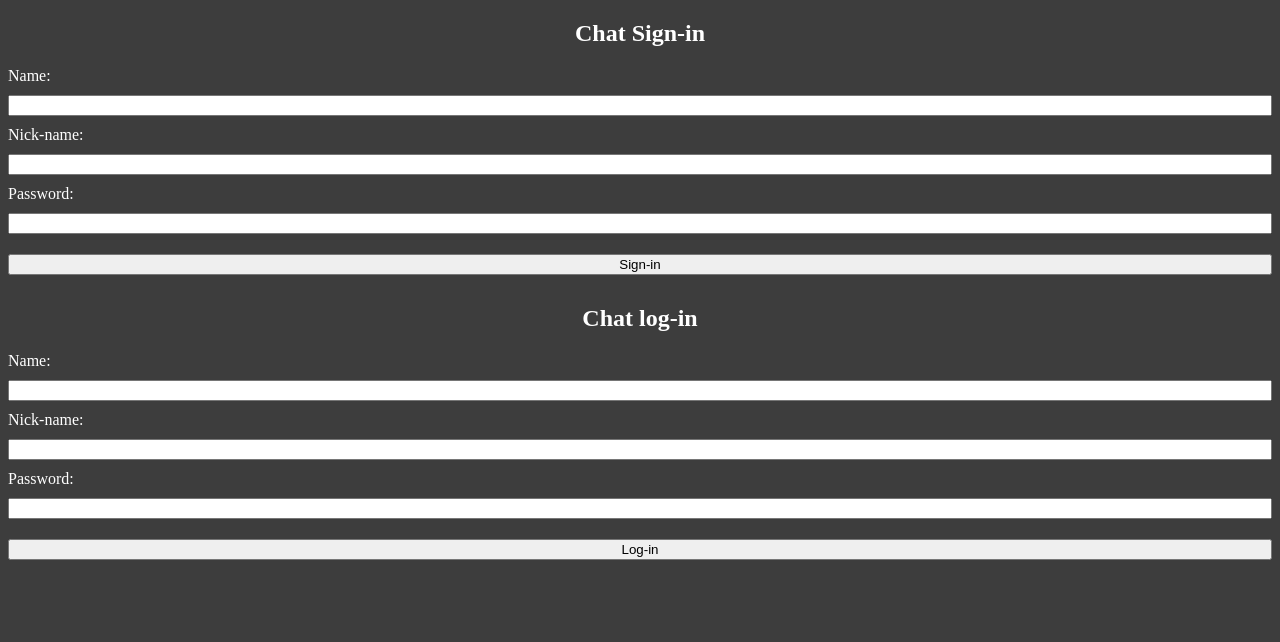
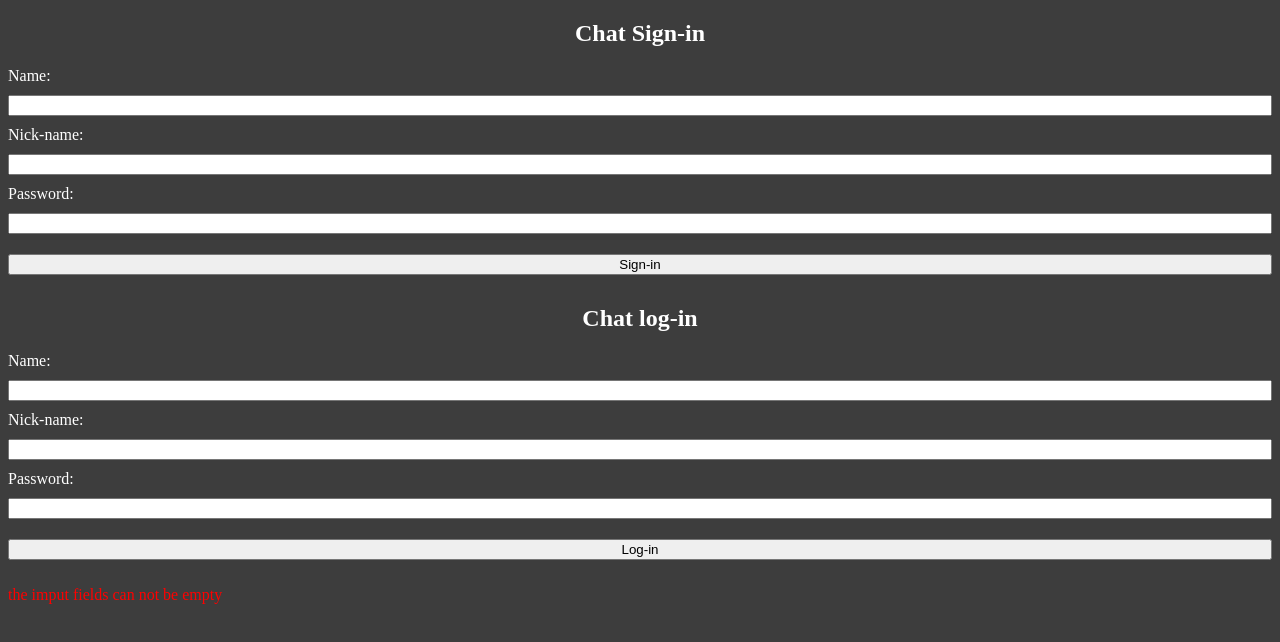
Before and after one commit to Massimo-Petralia/chat, an Angular app: page / in a window 1280 px wide. Shown: the top 642 px of the page. Built offline with nearby package versions, Linux system fonts and the light colour scheme.

Commit message:
feat: add validation

```diff
--- a/src/app/features/chat/chat-login/chat-login.component.html
+++ b/src/app/features/chat/chat-login/chat-login.component.html
@@ -3,11 +3,12 @@
     <label for="name">Name: </label>
     <input type="text" formControlName="name">
     <label for="nick_name">Nick-name: </label>
-    <p class="alertMessage" *ngIf="nickNameError">The mick-name is already in use, try another one</p>
     <input type="text" formControlName="nick_name">
     <label for="password">Password: </label>
     <input type="text" formControlName="password">
     <p class="alertMessage" *ngIf="passwordError">the password is already in use, try another one</p>
+    <p class="alertMessage" *ngIf="nickNameError">The mick-name is already in use, try another one</p>
+    <p class="alertMessage" *ngIf="isEmpty">{{emptyFieldsMessage }}</p>
     <button type="submit" (click)="onSignIn()">Sign-in</button>
     <p *ngIf="signInSucces">Your registration was successful, you can log in</p>
 </form>
@@ -22,4 +23,3 @@
     <button type="submit" (click)="onLog()">Log-in</button>
 </form>
 <p class="alertMessage" *ngIf="emptyFieldsMessage">the imput fields can not be empty</p>
-<p class="alertMessage" *ngIf="emptyfield">Nick-name field can not be empty</p>
--- a/src/app/features/chat/chat-login/chat-login.component.ts
+++ b/src/app/features/chat/chat-login/chat-login.component.ts
@@ -1,6 +1,6 @@
 import { Component, EventEmitter, Output } from '@angular/core';
 import { User } from 'src/app/models/user';
-import { FormBuilder } from '@angular/forms';
+import { FormBuilder, Validators } from '@angular/forms';
 
 @Component({
   selector: 'app-chat-login',
@@ -10,20 +10,20 @@ import { FormBuilder } from '@angular/forms';
 export class ChatLoginComponent {
   constructor(private formBuilder: FormBuilder) {}
 
-  nickNameError : boolean = false
-  passwordError : boolean = false
-  signInSucces : boolean = false
+  nickNameError: boolean = false;
+  passwordError: boolean = false;
+  signInSucces: boolean = false;
+  isEmpty: boolean = false;
 
-  emptyFieldsMessage: boolean = false;
-  emptyfield: boolean = false
+  emptyFieldsMessage: string = 'fields can not be empty';
+  emptyfield: boolean = false;
   @Output() user = new EventEmitter<User>();
 
-
   formSignIn = this.formBuilder.group({
-    name: this.formBuilder.control<string>(''),
-    nick_name: this.formBuilder.control<string>(''),
-    password: this.formBuilder.control<string>(''),
-  })
+    name: this.formBuilder.control<string>('', Validators.required),
+    nick_name: this.formBuilder.control<string>('', Validators.required),
+    password: this.formBuilder.control<string>('', Validators.required),
+  });
 
   formLog = this.formBuilder.group({
     name: this.formBuilder.control<string>(''),
@@ -31,21 +31,36 @@ export class ChatLoginComponent {
     password: this.formBuilder.control<string>(''),
   });
 
-onSignIn(){
-  this.user.emit(this.formSignIn.value)
-}
+  onSignIn() {
+    if (this.formSignIn.valid) {
+      this.user.emit(this.formSignIn.value);
+    } else {
+      if (this.formSignIn.controls.password.value === '') {
+        this.isEmpty = true;
+        this.emptyFieldsMessage = 'password ' + this.emptyFieldsMessage;
+      }
+      if (this.formSignIn.controls.nick_name.value === '') {
+        this.isEmpty = true;
+        this.emptyFieldsMessage = 'nick name, ' + this.emptyFieldsMessage;
+      }
+      if (this.formSignIn.controls.name.value === '') {
+        this.isEmpty = true;
+        this.emptyFieldsMessage = 'name, ' + this.emptyFieldsMessage;
+      }
+    }
+  }
 
   onLog() {
-    const formValue = JSON.stringify(this.formLog.value);
-    const comparisonValue = '{"name":"","nick_name":"","password":""}';
-    if (formValue === comparisonValue) {
-      this.emptyFieldsMessage = true;
-      return;
-    };
-    if(this.formLog.controls.nick_name.value === ''){
-      this.emptyfield = true
-      return
-    }
+    // const formValue = JSON.stringify(this.formLog.value);
+    // const comparisonValue = '{"name":"","nick_name":"","password":""}';
+    // if (formValue === comparisonValue) {
+    //   this.emptyFieldsMessage = true;
+    //   return;
+    // }
+    // if (this.formLog.controls.nick_name.value === '') {
+    //   this.emptyfield = true;
+    //   return;
+    // }
     this.user.emit(this.formLog.value);
   }
 }
```
